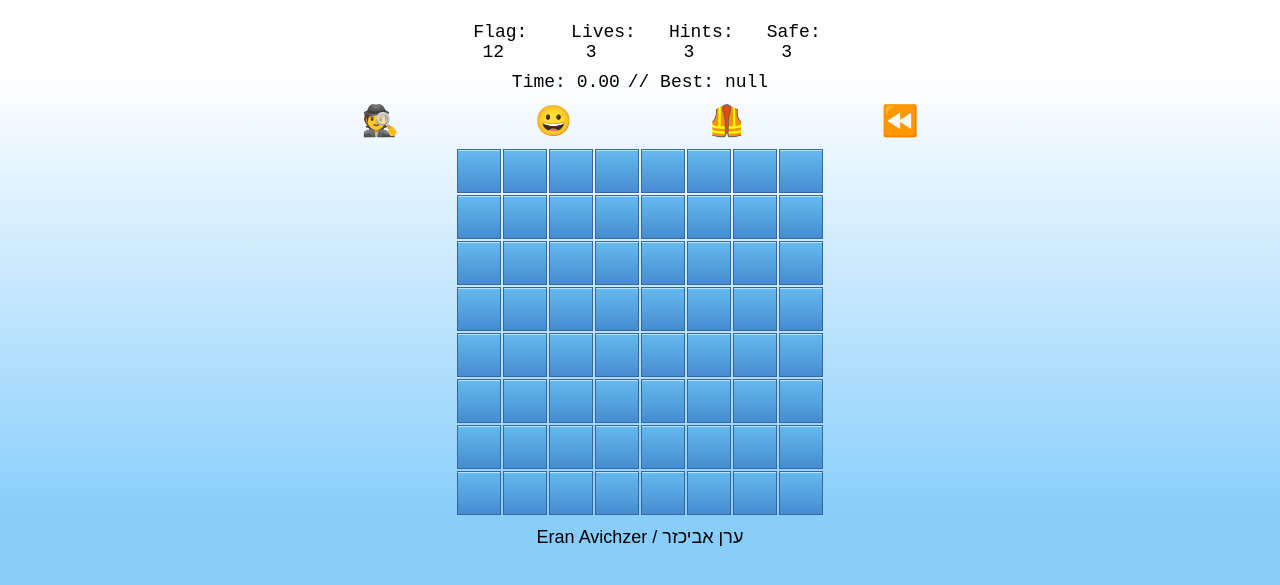
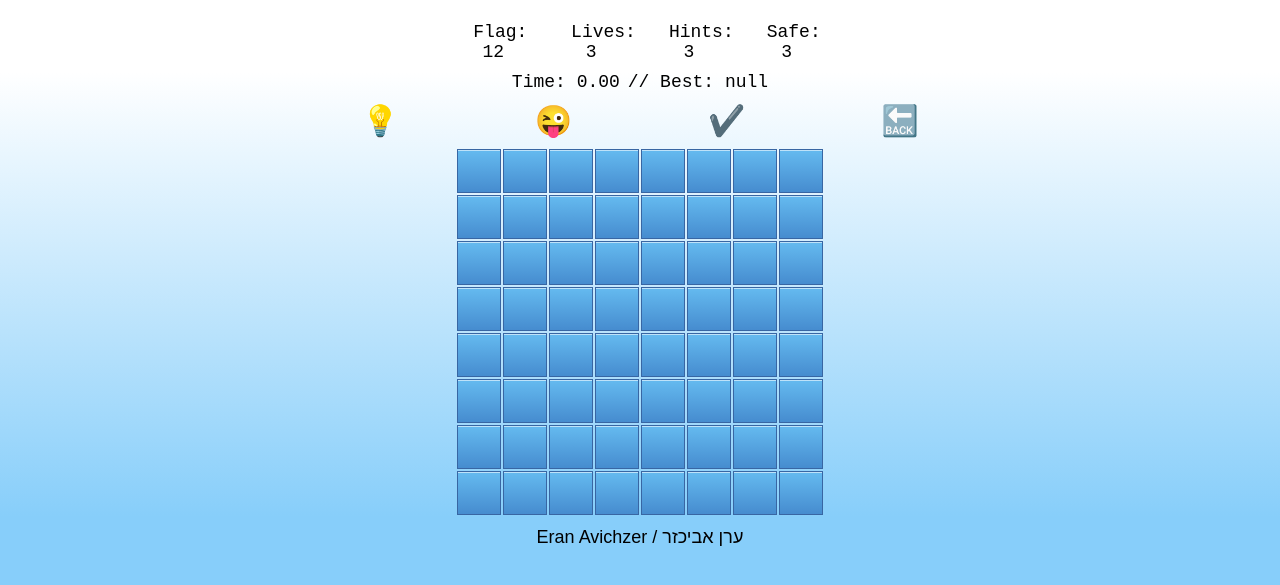
Before and after one commit to EranAAA/MineSweeper, a plain HTML site: page index.html in a window 1280 px wide. Shown: the part 143-728 px from the top of the page. Drawn offline with Linux system fonts and the light colour scheme.

Commit message:
Add files via upload

```diff
--- a/index.html
+++ b/index.html
@@ -49,10 +49,10 @@
       <div class="timer">Timer</div>
       <div class="bestScore">score</div>
       <br />
-      <button onclick="hint()" class="hintsBtn">🕵️</button>
-      <button onclick="init()" class="restartBtn">😀</button>
-      <button onclick="safeCheck()" class="safeCheckBtn">🦺</button>
-      <button onclick="undo()" class="undoBtn">⏪</button>
+      <button onclick="hint()" class="hintsBtn">💡</button>
+      <button onclick="init()" class="restartBtn">😜</button>
+      <button onclick="safeCheck()" class="safeCheckBtn">✔️</button>
+      <button onclick="undo()" class="undoBtn">🔙</button>
     </div>
 
     <div class="board-container"></div>
--- a/js/game.js
+++ b/js/game.js
@@ -4,8 +4,8 @@ const LIVES = 3
 const HINTS = 3
 const SAFE_CHECK = 3
 
-const NORMAL = '😀'
-const SAD = '😵'
+const NORMAL = '😜'
+const SAD = '☢️'
 const WIN = '😎'
 
 var gBoard;
```
